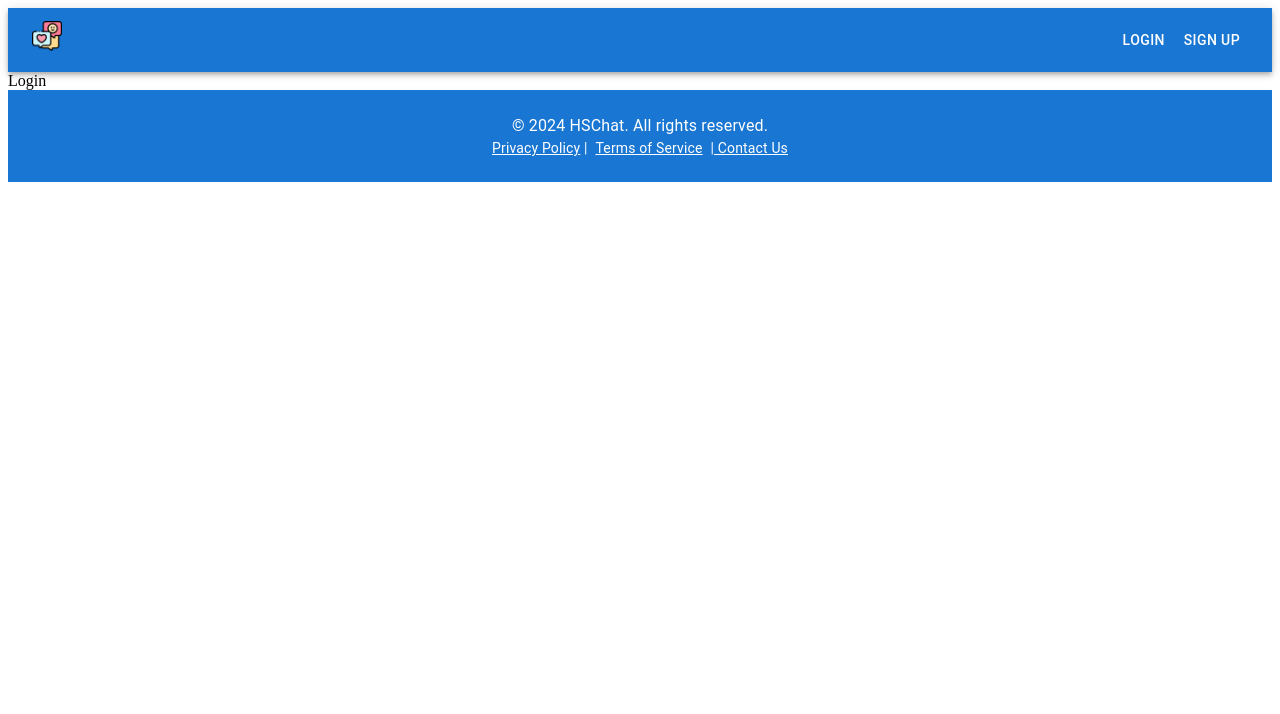
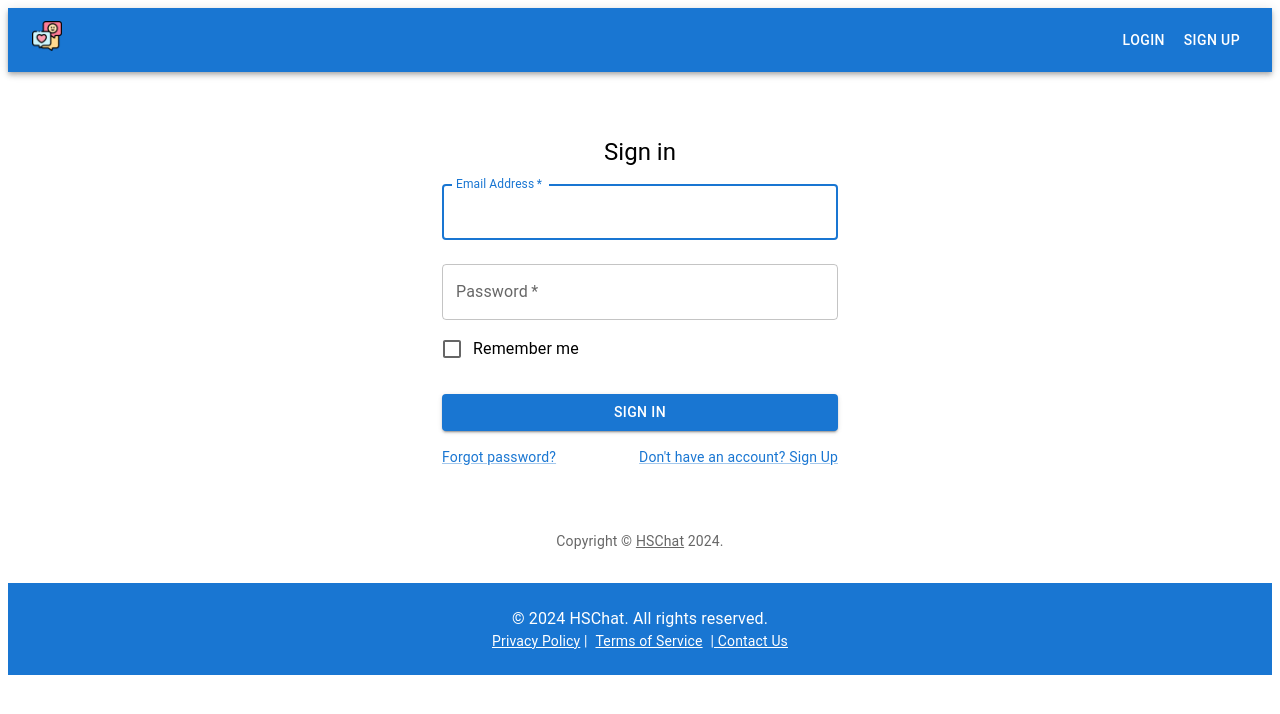
Before and after one commit to rajahwu/HSHack, a React app in the folder app/: page /login in a window 1280 px wide. Shown: the top 714 px of the page. Built offline with nearby package versions, Linux system fonts and the light colour scheme; no server answers.

Commit message:
build: add login form

```diff
--- a/app/src/components/auth/Login.js
+++ b/app/src/components/auth/Login.js
@@ -0,0 +1,124 @@
+import Box from "@mui/material/Box";
+import Button from "@mui/material/Button";
+import Checkbox from "@mui/material/Checkbox";
+import Container from "@mui/material/Container";
+import FormControlLabel from "@mui/material/FormControlLabel";
+import Grid from "@mui/material/Grid";
+import Link from "@mui/material/Link";
+import TextField from "@mui/material/TextField";
+import Typography from "@mui/material/Typography";
+import * as React from "react";
+import { Form } from "react-router-dom";
+import { useAuth } from "../../context/AuthContext";
+
+function Copyright(props) {
+  return (
+    <Typography
+      variant="body2"
+      color="text.secondary"
+      align="center"
+      {...props}
+    >
+      {"Copyright © "}
+      <Link color="inherit" href="https://mui.com/">
+        HSChat
+      </Link>{" "}
+      {new Date().getFullYear()}
+      {"."}
+    </Typography>
+  );
+}
+
+export default function SignIn() {
+  const { user } = useAuth();
+
+  if (user) {
+    return (
+        <Container component="main" maxWidth="xs">
+          <Box
+            sx={{
+              marginTop: 8,
+              display: "flex",
+              flexDirection: "column",
+              alignItems: "center",
+            }}
+          >
+            <Typography component="h1" variant="h5">
+              You are already signed in.
+            </Typography>
+            <Typography variant="body1" sx={{ mt: 2 }}>
+              You are already signed in. Please{" "}
+              <Link href="/dashboard">go to your dashboard</Link> or{" "}
+              <Link href="/logout">sign out</Link> if you wish to log in with a
+              different account.
+            </Typography>
+          </Box>
+          <Copyright sx={{ mt: 8, mb: 4 }} />
+        </Container>
+    );
+  }
+
+  return (
+      <Container component="main" maxWidth="xs">
+        <Box
+          sx={{
+            marginTop: 8,
+            display: "flex",
+            flexDirection: "column",
+            alignItems: "center",
+          }}
+        >
+          <Typography component="h1" variant="h5">
+            Sign in
+          </Typography>
+          <Form method="post" action={"/login"} noValidate sx={{ mt: 1 }}>
+            <TextField
+              margin="normal"
+              required
+              fullWidth
+              id="email"
+              label="Email Address"
+              name="email"
+              autoComplete="email"
+              autoFocus
+            />
+            <TextField
+              margin="normal"
+              required
+              fullWidth
+              name="password"
+              label="Password"
+              type="password"
+              id="password"
+              autoComplete="current-password"
+            />
+            <FormControlLabel
+              control={<Checkbox value="remember" color="primary" />}
+              label="Remember me"
+            />
+            <Button
+              type="submit"
+              fullWidth
+              variant="contained"
+              sx={{ mt: 3, mb: 2 }}
+            >
+              Sign In
+            </Button>
+            <Grid container>
+              <Grid item xs>
+                <Link href="#" variant="body2">
+                  Forgot password?
+                </Link>
+              </Grid>
+              <Grid item>
+                <Link href="/register" variant="body2">
+                  {"Don't have an account? Sign Up"}
+                </Link>
+              </Grid>
+            </Grid>
+          </Form>
+        </Box>
+        <Copyright sx={{ mt: 8, mb: 4 }} />
+      </Container>
+  );
+}
--- a/app/src/index.js
+++ b/app/src/index.js
@@ -4,6 +4,7 @@
 import { createRoot } from "react-dom/client";
 import { createBrowserRouter, RouterProvider } from "react-router-dom";
 import App from "./App";
+import Login from "./components/auth/Login";
 import Home from "./components/root/Home";
 import { AuthProvider } from "./context/AuthContext";
 import './services/firebase';
@@ -15,7 +16,7 @@
 //         </div>
 //     )
 // };
-const Login = () => { return (<div>Login</div>) };
+// const Login = () => { return (<div>Login</div>) };
 const Register = () => { return (<div>Register</div>) };
 const SignOut = () => { return (<div>SignOut</div>) };
 const Dashboard = () => { return (<div>Dashboard</div>) };
```
